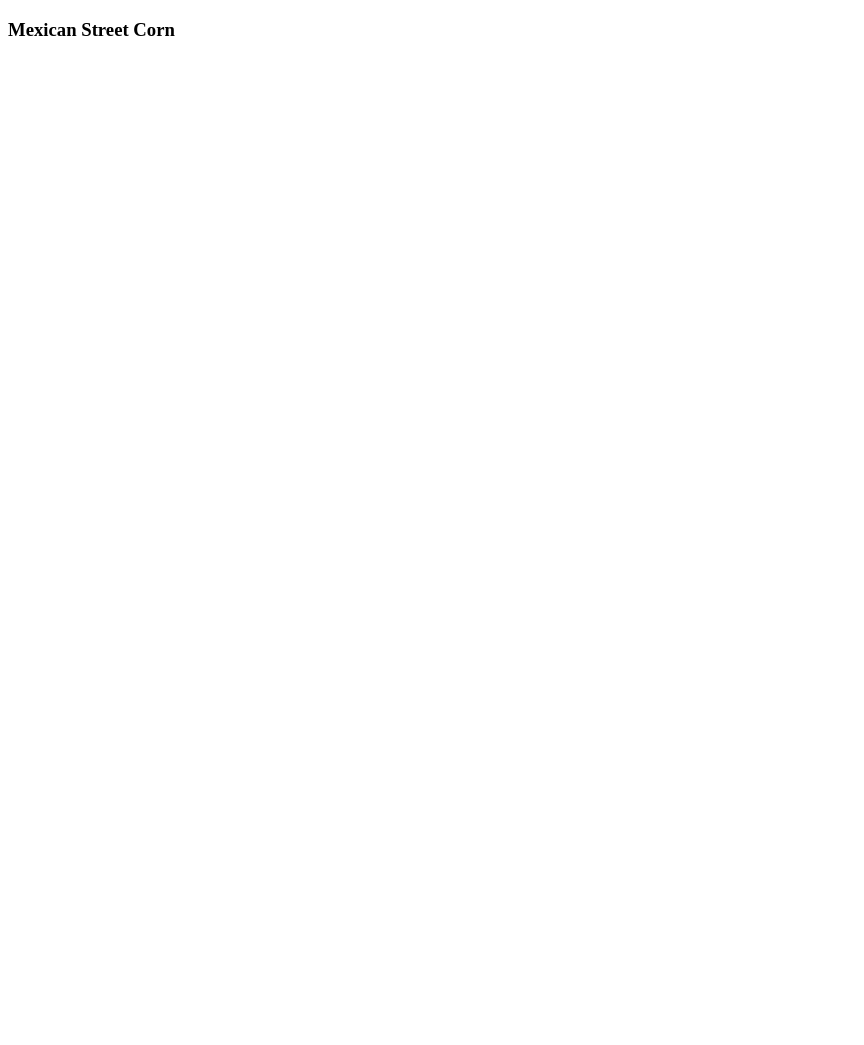
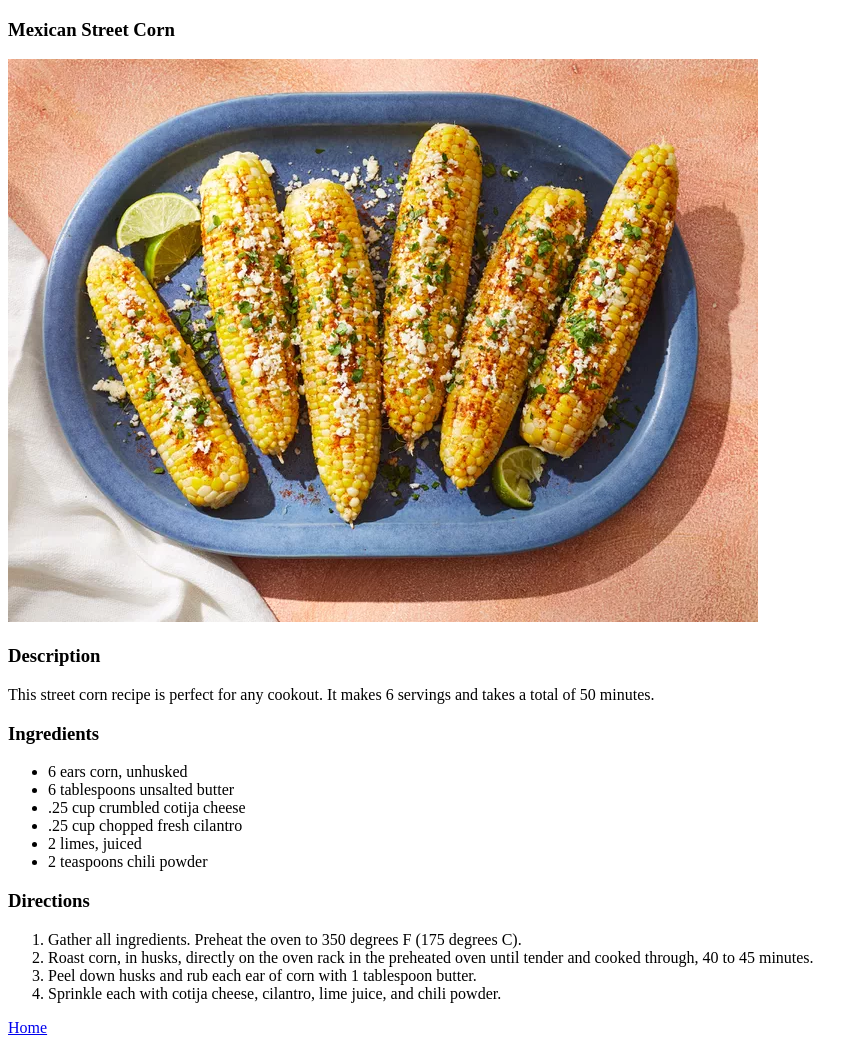
Before and after one commit to JuniorVC1/odin-recipes, a plain HTML site: page recipes/mexican-street-corn.html in a window 1280 px wide. Shown: the whole page, without its empty margins (0-864 px from the left). Before the commit the page ends 800 px from the top, so only its background shows below. Drawn offline with Linux system fonts and the light colour scheme.

Commit message:
Add content to street corn recipe page
added an image of our recipe and wrote the description, ingredients, and steps of our recipe.
Also linked this page back to our home page.

```diff
--- a/recipes/mexican-street-corn.html
+++ b/recipes/mexican-street-corn.html
@@ -7,5 +7,29 @@
 </head>
 <body>
     <h3>Mexican Street Corn</h3>
+    <img src="recipe-images/mexican-street-corn.webp" alt="picture of plate with meican street corn">
+
+    <h3>Description</h3>
+    <p>This street corn recipe is perfect for any cookout. It makes 6 servings and takes a total of 50 minutes.</p>
+
+    <h3>Ingredients</h3>
+    <ul>
+        <li>6 ears corn, unhusked</li>
+        <li>6 tablespoons unsalted butter</li>
+        <li>.25 cup crumbled cotija cheese</li>
+        <li>.25 cup chopped fresh cilantro</li>
+        <li>2 limes, juiced</li>
+        <li>2 teaspoons chili powder</li>
+    </ul>
+
+    <h3>Directions</h3>
+    <ol>
+        <li>Gather all ingredients. Preheat the oven to 350 degrees F (175 degrees C).</li>
+        <li>Roast corn, in husks, directly on the oven rack in the preheated oven until tender and cooked through, 40 to 45 minutes.</li>
+        <li>Peel down husks and rub each ear of corn with 1 tablespoon butter.</li>
+        <li>Sprinkle each with cotija cheese, cilantro, lime juice, and chili powder.</li>
+    </ol>
+
+    <a href="../index.html">Home</a>
 </body>
 </html>
```
Also changed, not shown: recipes/recipe-images/mexican-street-corn.webp (added).
